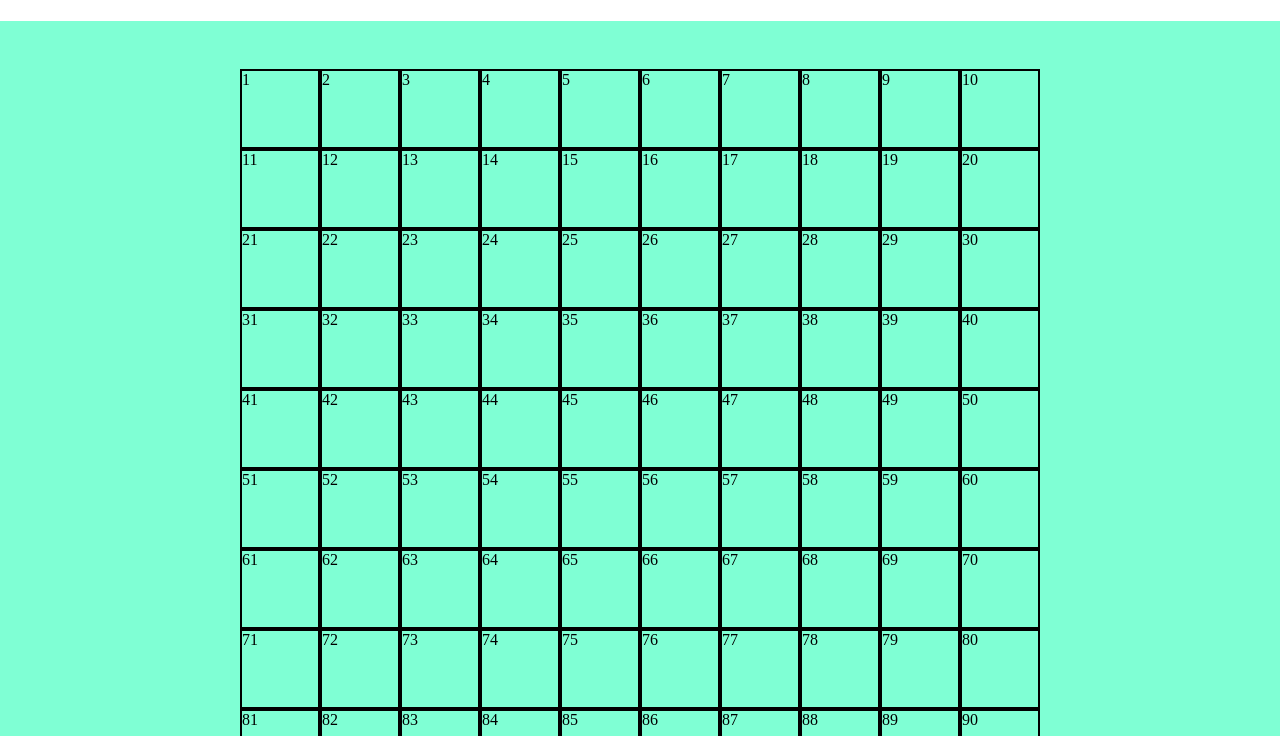
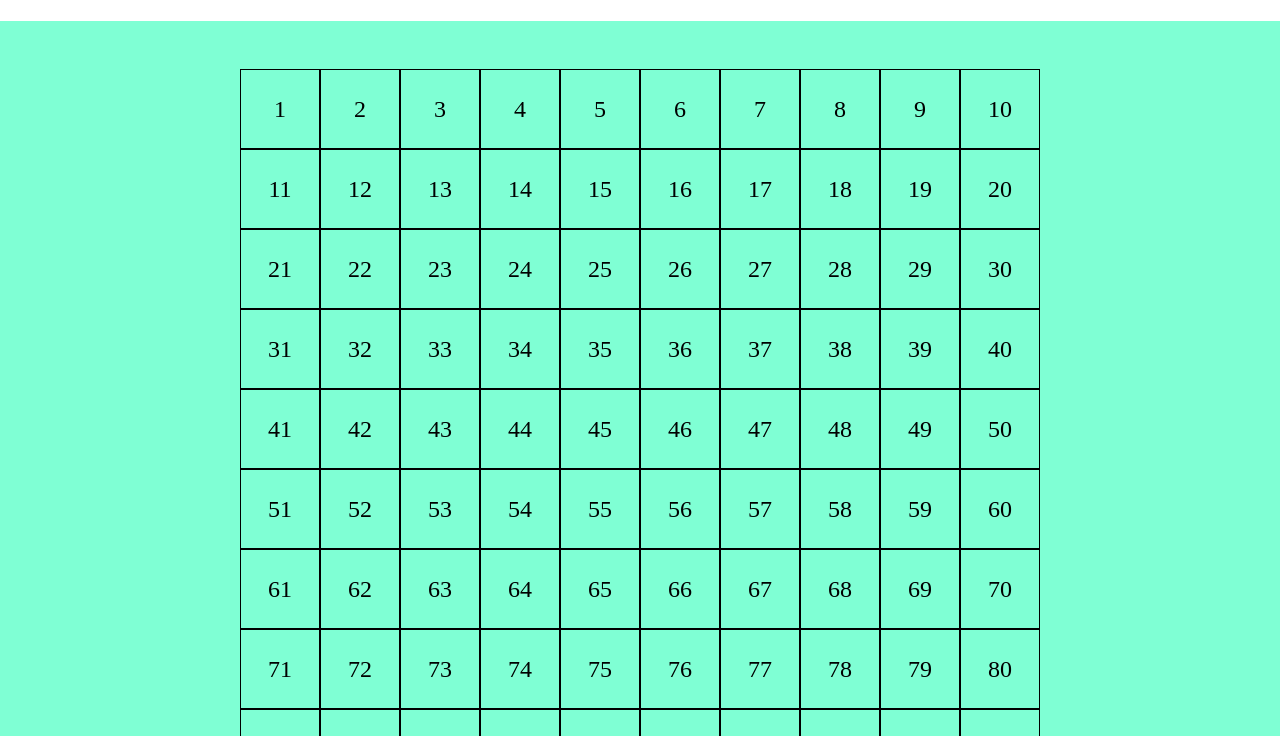
Before and after one commit to EligioBiasi/js-campominato-grid, a plain HTML site: page index.html in a window 1280 px wide. Both pictures are taken after a click on the button "Play". Shown: the part 64-800 px from the top of the page. Drawn offline with Linux system fonts and the light colour scheme.

Commit message:
added toggle to grid square

```diff
--- a/script.js
+++ b/script.js
@@ -11,6 +11,10 @@ for(i=1;i<101;i++){
         showingSquare.classList.add('square');
         gridContainer.appendChild(showingSquare);
     })
+
+    showingSquare.addEventListener('click', function(){
+        showingSquare.classList.toggle('azure-square');
+    })
 }
 
 /**
--- a/style.css
+++ b/style.css
@@ -42,7 +42,12 @@ div.square{
     width: calc(100%/10);
     height: calc(100%/10);
     cursor: pointer;
-    border: solid 2px black;
+    border: solid 1px black;
+    display: flex;
+    flex-direction: column;
+    justify-content: center;
+    align-items: center;
+    font-size: 1.5rem;
 }
 
 .azure-square{
```
